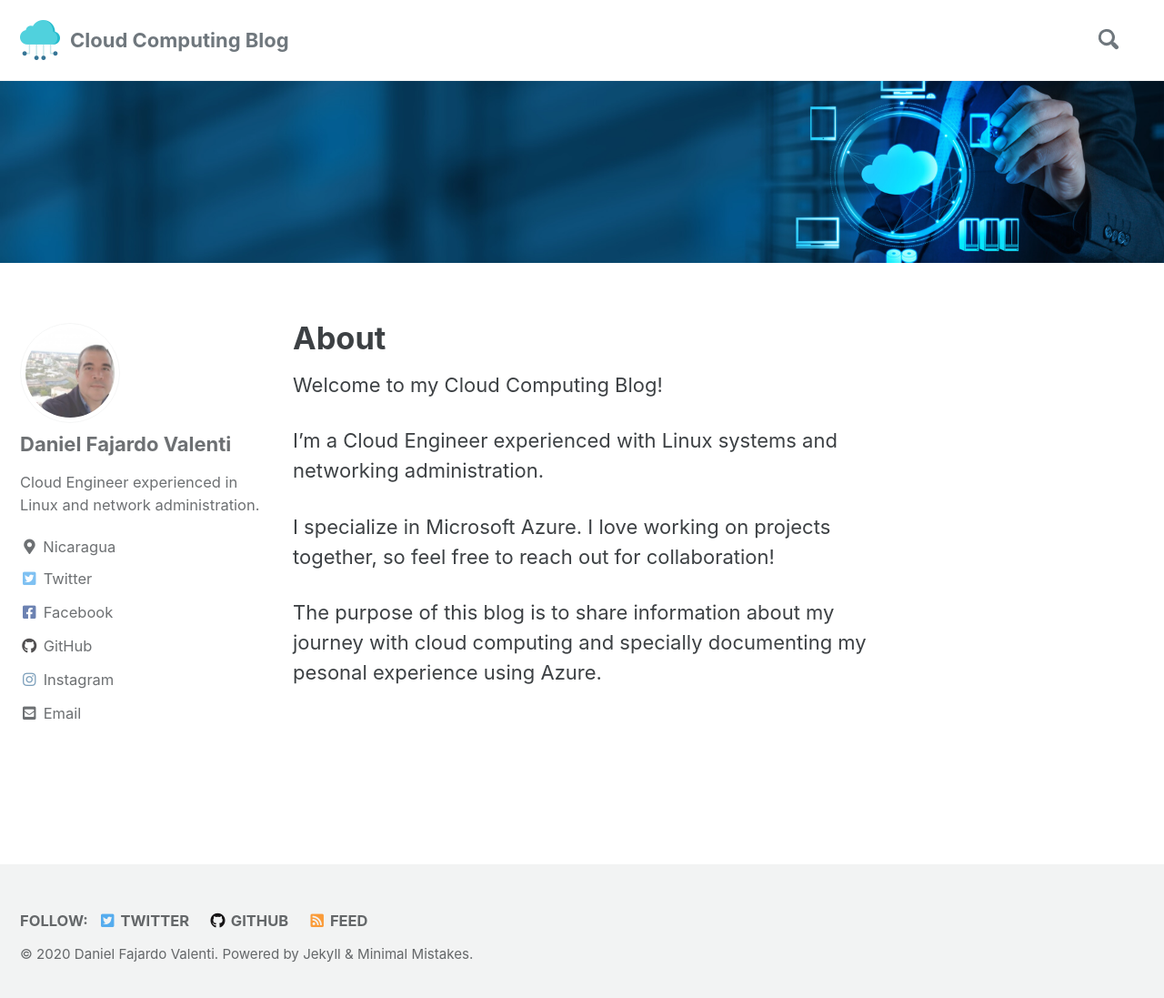
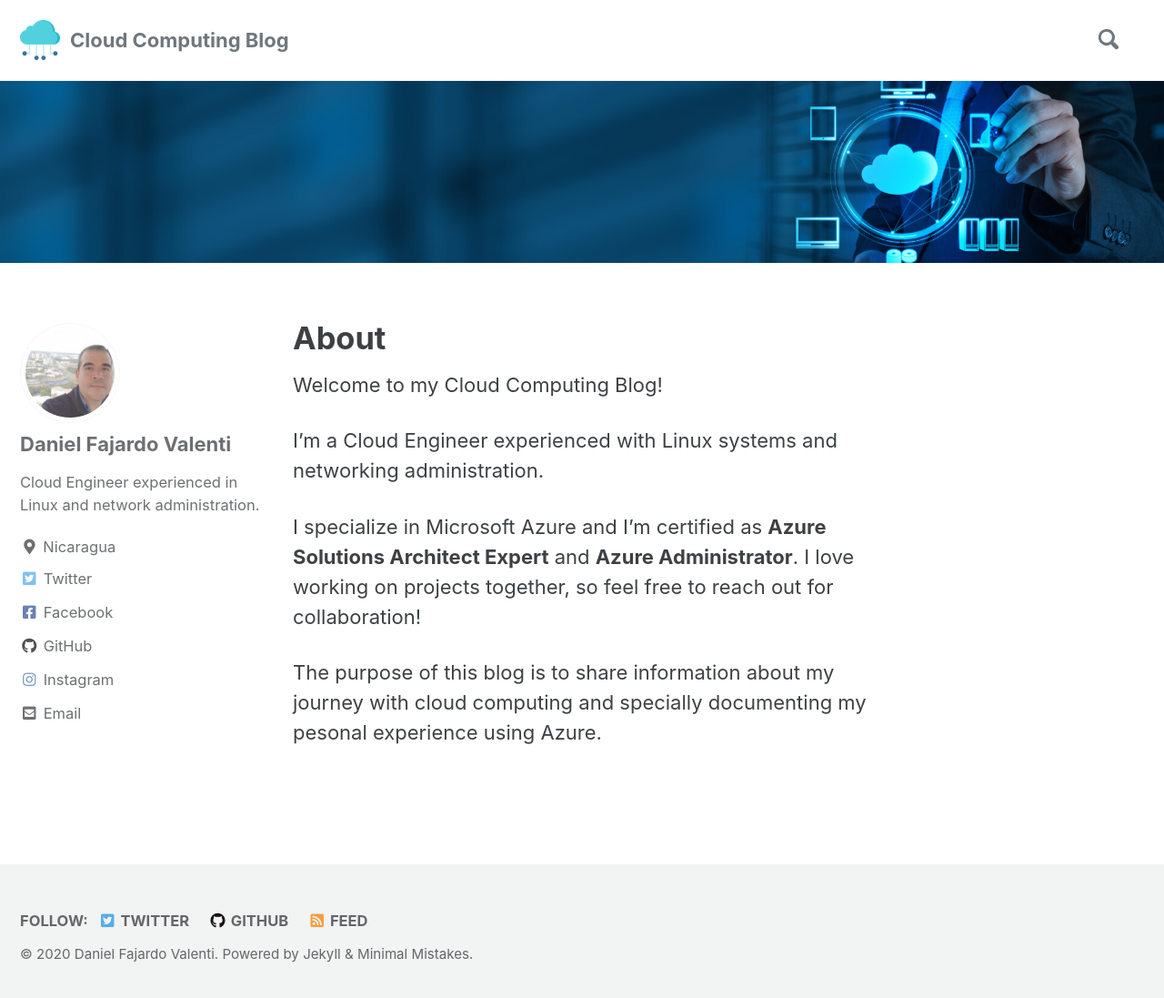
Before and after one commit to daniel-fv/daniel-fv.github.io, a Jekyll site: the page built from _pages/about.md, in a window 1280 px wide and 1105 px high. Shown: the top 1097 px of the window at 91% size. Built offline with Jekyll 4.4.1, drawn with Linux system fonts in a browser that asks for light colours; cached includes are drawn as plain includes.

Commit message:
modified about page

```diff
--- a/_pages/about.md
+++ b/_pages/about.md
@@ -10,6 +10,6 @@
 
 I'm a Cloud Engineer experienced with Linux systems and networking administration.
 
-I specialize in Microsoft Azure. I love working on projects together, so feel free to reach out for collaboration!
+I specialize in Microsoft Azure and I'm certified as **Azure Solutions Architect Expert** and **Azure Administrator**. I love working on projects together, so feel free to reach out for collaboration!
 
 The purpose of this blog is to share information about my journey with cloud computing and specially documenting my pesonal experience using Azure.
```
